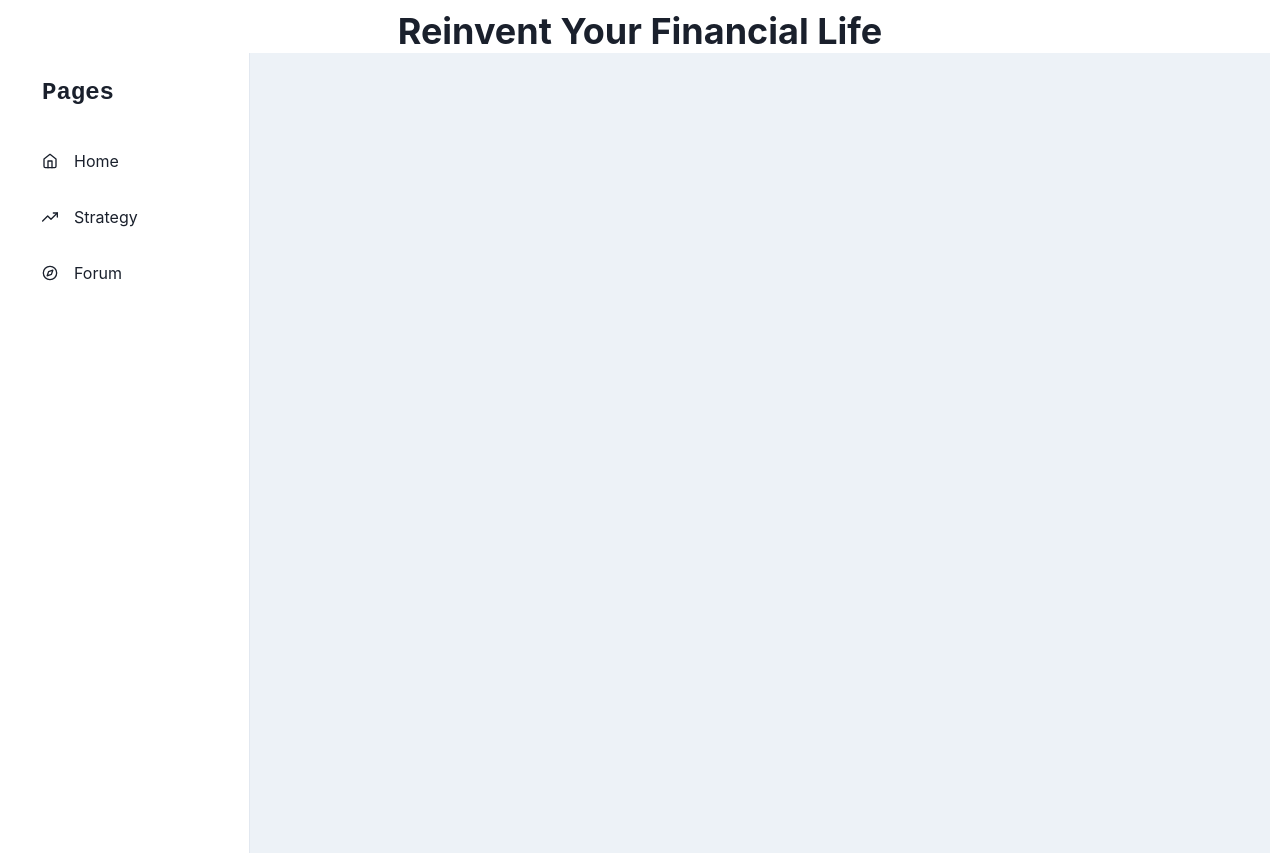
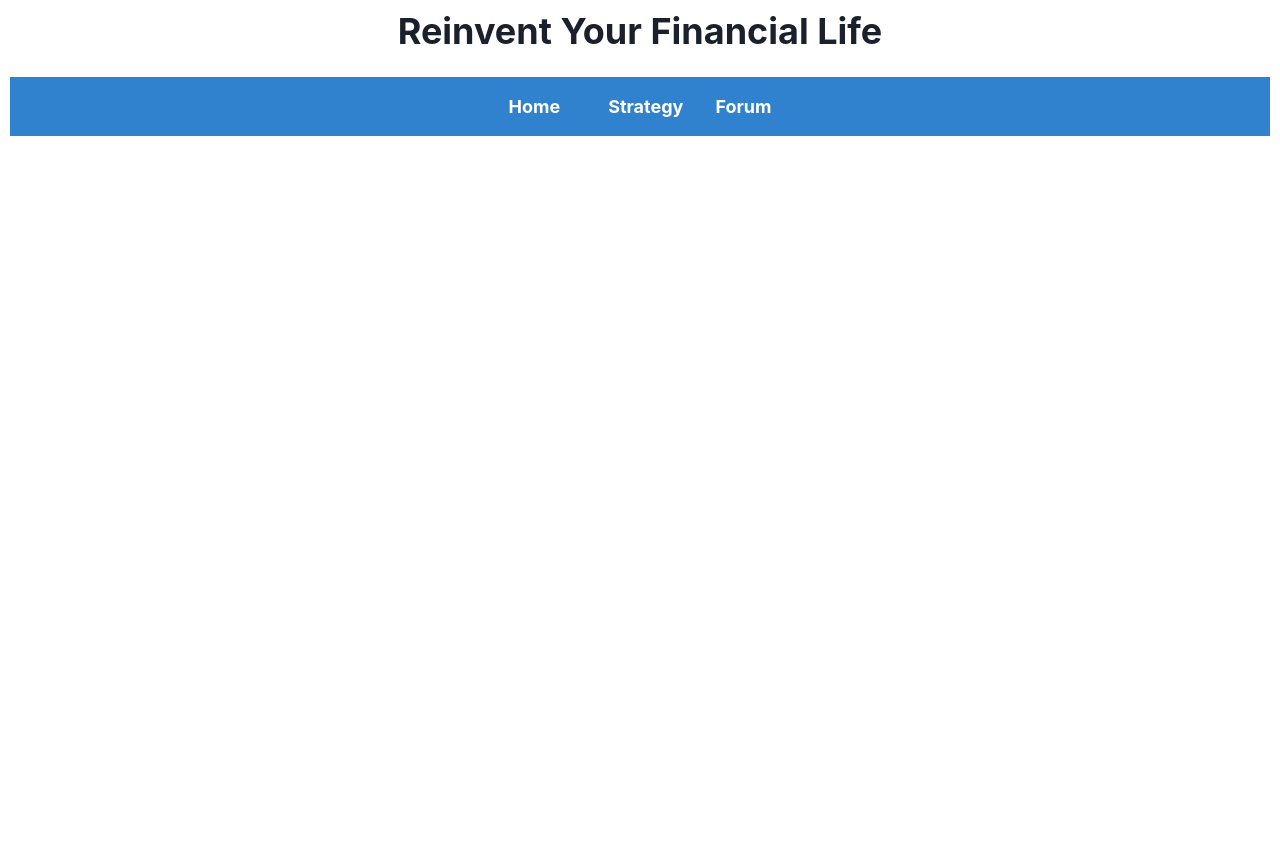
Before and after one commit to andrewango/henhacks, a React (Create React App) app: page / in a window 1280 px wide. After the commit the page ends 800 px from the top, so only its background shows below. Built offline with nearby package versions, Linux system fonts and the light colour scheme.

Commit message:
NavBar implementation

```diff
--- /dev/null
+++ b/src/component/NavBar.tsx
@@ -0,0 +1,67 @@
+import React from "react";
+import { Box } from "@chakra-ui/react";
+import { Link } from "react-router-dom";
+
+export default function NavBar() {
+
+    return (
+        <Box
+            as="nav"
+            display="flex"
+            justifyContent="center"
+            position="sticky"
+            top={0}
+            zIndex={99999999}
+            py={4}
+            bg="blue.500"
+            data-testid="bar"
+        >
+            <Link to="/">
+                <Box
+                    as="span"
+                    fontSize="lg"
+                    fontWeight="bold"
+                    color="white"
+                    px={4}
+                    py={2}
+                    transition="background-color 0.3s ease"
+                    _hover={{ bgColor: "blue.700", color: "white" }}
+                    borderRadius="md"
+                    mr={4}
+                >
+                    Home
+                </Box>
+            </Link>
+            <Link to="/Strategy">
+                <Box
+                    as="span"
+                    fontSize="lg"
+                    fontWeight="bold"
+                    color="white"
+                    px={4}
+                    py={2}
+                    transition="background-color 0.3s ease"
+                    _hover={{ bgColor: "blue.700", color: "white" }}
+                    borderRadius="md"
+                >
+                    Strategy
+                </Box>
+            </Link>
+            <Link to="/Forum">
+                <Box
+                    as="span"
+                    fontSize="lg"
+                    fontWeight="bold"
+                    color="white"
+                    px={4}
+                    py={2}
+                    transition="background-color 0.3s ease"
+                    _hover={{ bgColor: "blue.700", color: "white" }}
+                    borderRadius="md"
+                >
+                    Forum
+                </Box>
+            </Link>
+        </Box>
+    );
+}
--- a/src/component/sidebar.tsx
+++ /dev/null
@@ -1,158 +0,0 @@
-import React, { ReactNode } from 'react';
-import {
-  IconButton,
-  Box,
-  CloseButton,
-  Flex,
-  Icon,
-  useColorModeValue,
-  Link,
-  Drawer,
-  DrawerContent,
-  Text,
-  useDisclosure,
-  BoxProps,
-  FlexProps,
-} from '@chakra-ui/react';
-import {
-  FiHome,
-  FiTrendingUp,
-  FiCompass,
-  FiMenu,
-} from 'react-icons/fi';
-import { IconType } from 'react-icons';
-import { ReactText } from 'react';
-//comment
-interface LinkItemProps {
-  name: string;
-  icon: IconType;
-  href: string;
-}
-const LinkItems: Array<LinkItemProps> = [
-  { name: 'Home', icon: FiHome, href: '#'},
-  { name: 'Strategy', icon: FiTrendingUp, href: '#/Strategy'},
-  { name: 'Forum', icon: FiCompass, href: '#/Forum'},
-];
-
-export default function Sidebar({ children }: { children: ReactNode }) {
-  const { isOpen, onOpen, onClose } = useDisclosure();
-  return (
-    <Box minH="100vh" bg={useColorModeValue('gray.100', 'gray.900')}>
-      <SidebarContent
-        onClose={() => onClose}
-        display={{ base: 'none', md: 'block' }}
-      />
-      <Drawer
-        autoFocus={false}
-        isOpen={isOpen}
-        placement="left"
-        onClose={onClose}
-        returnFocusOnClose={false}
-        onOverlayClick={onClose}
-        size="full">
-        <DrawerContent>
-          <SidebarContent onClose={onClose} />
-        </DrawerContent>
-      </Drawer>
-      {/* mobilenav */}
-      <MobileNav display={{ base: 'flex', md: 'none' }} onOpen={onOpen} />
-      <Box ml={{ base: 0, md: 60 }} p="4">
-        {children}
-      </Box>
-    </Box>
-  );
-}
-
-interface SidebarProps extends BoxProps {
-  onClose: () => void;
-}
-
-const SidebarContent = ({ onClose, ...rest }: SidebarProps) => {
-  return (
-    <Box
-      bg={useColorModeValue('white', 'gray.900')}
-      borderRight="1px"
-      borderRightColor={useColorModeValue('gray.200', 'gray.700')}
-      w={{ base: 'full', md: 60 }}
-      pos="fixed"
-      h="full"
-      {...rest}>
-      <Flex h="20" alignItems="center" mx="8" justifyContent="space-between">
-        <Text fontSize="2xl" fontFamily="monospace" fontWeight="bold">
-          Pages
-        </Text>
-        <CloseButton display={{ base: 'flex', md: 'none' }} onClick={onClose} />
-      </Flex>
-      {LinkItems.map((link) => (
-        <NavItem key={link.name} icon={link.icon} href={link.href}>
-          {link.name}
-        </NavItem>
-      ))}
-    </Box>
-  );
-};
-
-interface NavItemProps extends FlexProps {
-  icon: IconType;
-  children: ReactText;
-  href: string
-}
-const NavItem = ({ icon, children, href, ...rest }: NavItemProps) => {
-  return (
-    <Link href={href} style={{ textDecoration: 'none' }} _focus={{ boxShadow: 'none' }}>
-      <Flex
-        align="center"
-        p="4"
-        mx="4"
-        borderRadius="lg"
-        role="group"
-        cursor="pointer"
-        _hover={{
-          bg: 'cyan.400',
-          color: 'white',
-        }}
-        {...rest}>
-        {icon && (
-          <Icon
-            mr="4"
-            fontSize="16"
-            _groupHover={{
-              color: 'white',
-            }}
-            as={icon}
-          />
-        )}
-        {children}
-      </Flex>
-    </Link>
-  );
-};
-
-interface MobileProps extends FlexProps {
-  onOpen: () => void;
-}
-const MobileNav = ({ onOpen, ...rest }: MobileProps) => {
-  return (
-    <Flex
-      ml={{ base: 0, md: 60 }}
-      px={{ base: 4, md: 24 }}
-      height="20"
-      alignItems="center"
-      bg={useColorModeValue('white', 'gray.900')}
-      borderBottomWidth="1px"
-      borderBottomColor={useColorModeValue('gray.200', 'gray.700')}
-      justifyContent="flex-start"
-      {...rest}>
-      <IconButton
-        variant="outline"
-        onClick={onOpen}
-        aria-label="open menu"
-        icon={<FiMenu />}
-      />
-
-      <Text fontSize="2xl" ml="8" fontFamily="monospace" fontWeight="bold">
-        Logo
-      </Text>
-    </Flex>
-  );
-};
--- a/src/pages/Forum.tsx
+++ b/src/pages/Forum.tsx
@@ -1,15 +1,16 @@
 import React from "react";
 import { Center, Heading } from "@chakra-ui/react";
-import Sidebar from "../component/sidebar";
+import NavBar from "../component/NavBar";
 
 export default function Forum() {
     return (
         <>
             <div style={{padding: 10}}>
-                <Center>
+                <Center id="center">
                     <Heading>Forum</Heading>
                 </Center>
-                <Sidebar children={undefined}></Sidebar>
+                <br></br>
+                <NavBar></NavBar>
             </div>
         </>
     )
--- a/src/pages/Landing.tsx
+++ b/src/pages/Landing.tsx
@@ -1,6 +1,6 @@
 import React from "react";
 import { Center, Heading } from "@chakra-ui/react";
-import Sidebar from "../component/sidebar";
+import NavBar from "../component/NavBar";
 
 export default function Landing() {
     return (
@@ -9,7 +9,8 @@ export default function Landing() {
                 <Center>
                     <Heading>Reinvent Your Financial Life</Heading>
                 </Center>
-                <Sidebar children={undefined}></Sidebar>
+                <br></br>
+                <NavBar></NavBar>
             </div>
         </>
     )
--- a/src/pages/Strategy.tsx
+++ b/src/pages/Strategy.tsx
@@ -1,15 +1,17 @@
+import React from "react";
 import { Center, Heading } from "@chakra-ui/react";
-import React from "react";
-import Sidebar from "../component/sidebar";
+import NavBar from "../component/NavBar";
 
-export default function Strategy() {
+export default function Forum() {
     return (
         <>
             <div style={{padding: 10}}>
-                <Center>
+                <Center id="center">
                     <Heading>Strategy</Heading>
                 </Center>
-                <Sidebar children={undefined}></Sidebar>
+                <br></br>
+                <NavBar></NavBar>
+                <p>Hey</p>
             </div>
         </>
     )
```
